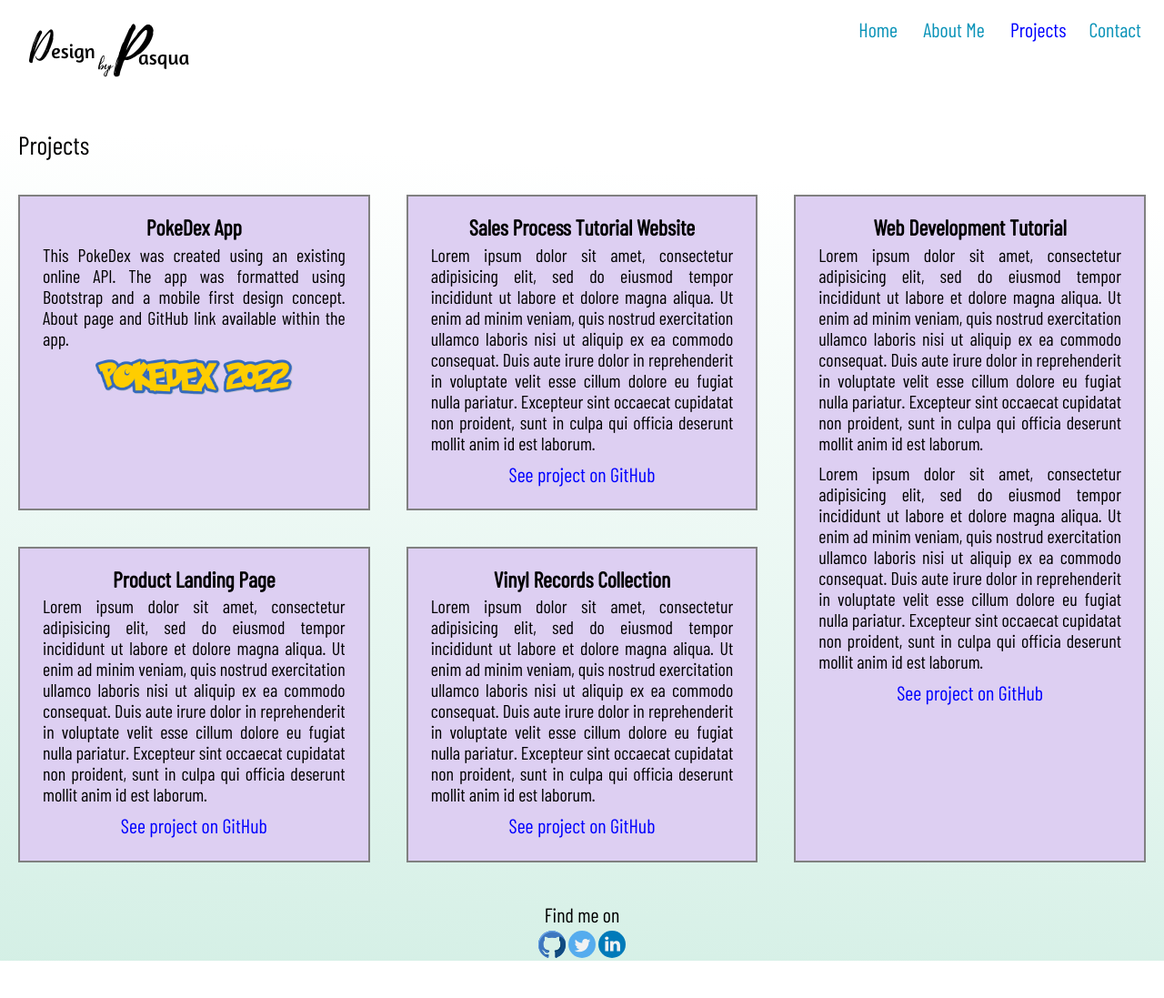
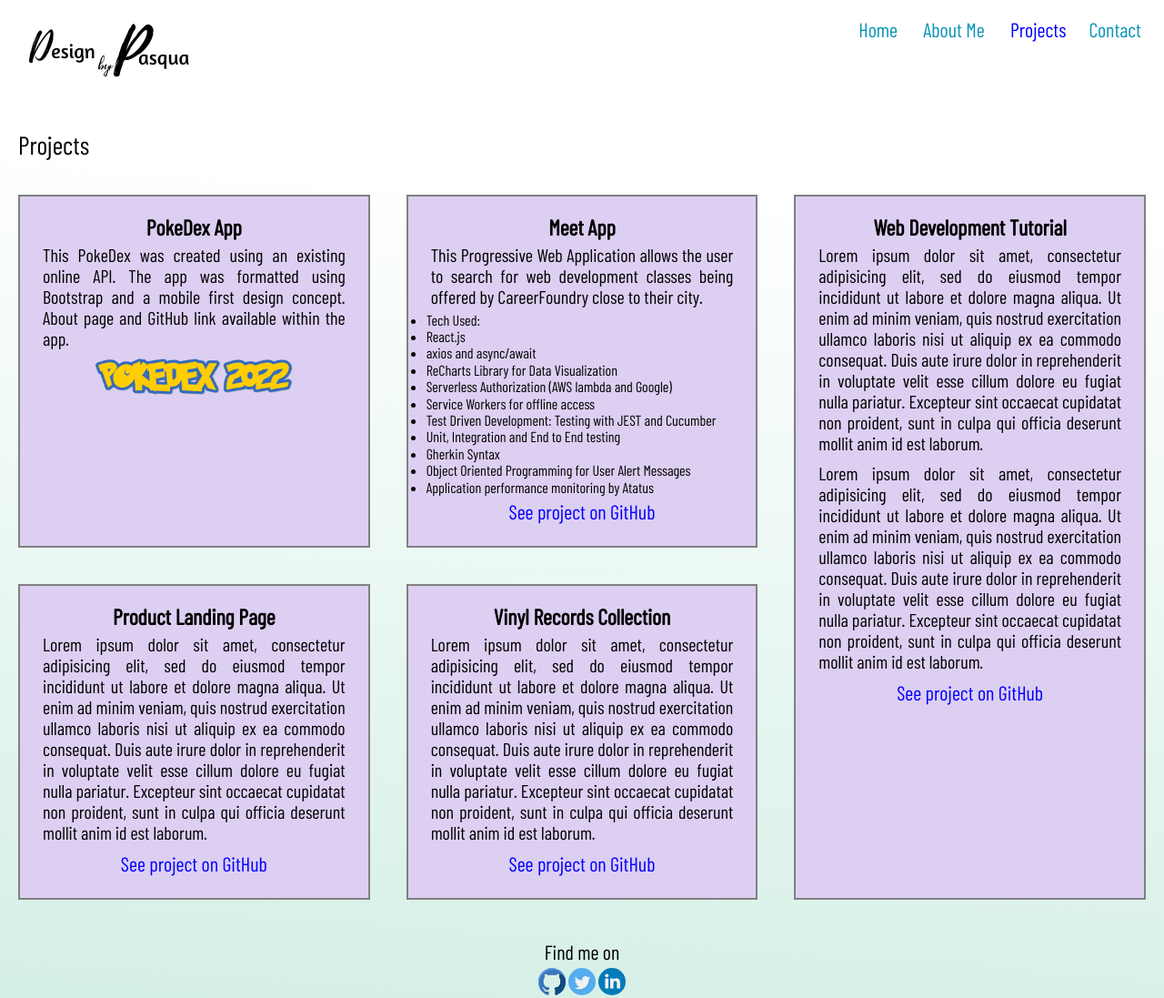
Before and after one commit to fredpasqua/portfolio-website-new, a plain HTML site: page work.html in a window 1280 px wide. Shown: the whole page at 91% size. Before the commit the page ends 1056 px from the top, so only its background shows below. Drawn offline with nearby package versions, Linux system fonts and the light colour scheme.

Commit message:
add Meet App to work page

```diff
--- a/work.html
+++ b/work.html
@@ -55,9 +55,23 @@
         <a href="https://fredpasqua.github.io/Pokedex-js-app/" target="_blank"><img src = "img/pokedex2022.png" height="40px" alt="pokedex logo"></a>
       </div>
       <div class="grid__item">
-        <h2>Sales Process Tutorial Website</h2>
-        <p>Lorem ipsum dolor sit amet, consectetur adipisicing elit, sed do eiusmod tempor incididunt ut labore et dolore magna aliqua. Ut enim ad minim veniam, quis nostrud exercitation ullamco laboris nisi ut aliquip ex ea commodo consequat. Duis aute irure dolor in reprehenderit in voluptate velit esse cillum dolore eu fugiat nulla pariatur. Excepteur sint occaecat cupidatat non proident, sunt in culpa qui officia deserunt mollit anim id est laborum.</p>
-        <a href="#">See project on GitHub</a>
+        <h2>Meet App</h2>
+        <p>This Progressive Web Application allows the user to search for web development classes being offered by CareerFoundry
+          close to their city.</p>
+        <ul>
+          <li>Tech Used:</li>
+          <li>React.js</li>
+          <li>axios and async/await</li>
+          <li>ReCharts Library for Data Visualization</li>
+          <li>Serverless Authorization (AWS lambda and Google)</li>
+          <li>Service Workers for offline access</li>
+          <li>Test Driven Development: Testing with JEST and Cucumber</li>
+          <li>Unit, Integration and End to End testing</li>
+          <li>Gherkin Syntax</li>
+          <li>Object Oriented Programming for User Alert Messages</li>
+          <li>Application performance monitoring by Atatus</li>
+        </ul>
+        <a href="https://fredpasqua.github.io/meet/">See project on GitHub</a>
       </div>
       <div class="grid__item">
         <h2>Product Landing Page</h2>
```
